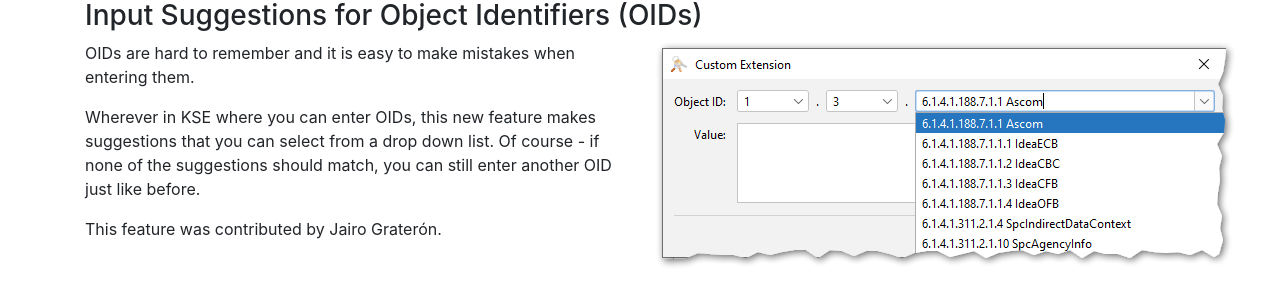
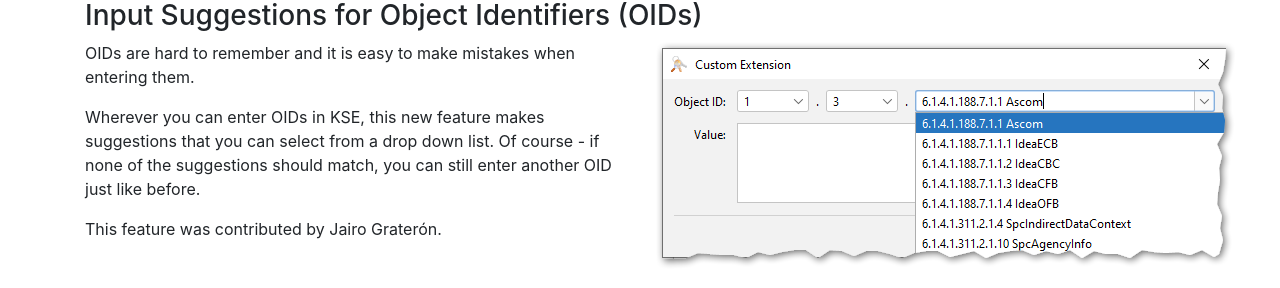
Before and after one commit to kaikramer/kaikramer.github.io, a Jekyll site: the page built from releases.html, in a window 1280 px wide and 900 px high, scrolled down 7750 px. Shown: the part 153-441 px from the top of the window. Built offline with Jekyll 4.4.1, drawn with Linux system fonts in a browser that asks for light colours; some of the changed text lies outside the part shown.

```diff
--- a/releases.html
+++ b/releases.html
@@ -462,7 +462,7 @@ title: KeyStore Explorer - Release Notes
             OIDs are hard to remember and it is easy to make mistakes when entering them.
         </p>
         <p>
-            Wherever in KSE where you can enter OIDs, this new feature makes suggestions
+            Wherever you can enter OIDs in KSE, this new feature makes suggestions
             that you can select from a drop down list. Of course - if none of the suggestions
             should match, you can still enter another OID just like before.
         </p>
--- a/version.txt
+++ b/version.txt
@@ -1 +1 @@
-5.5.1
+5.5.2
```
Also changed, not shown: other parts of releases.html (+2 -2 lines).
